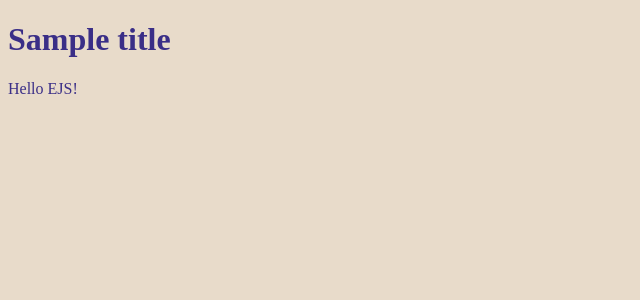
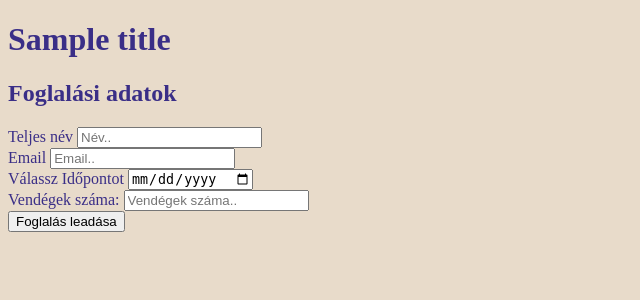
Before and after one commit to ATTHENDRE/SSRDolgozat, a Node project: template views/index.ejs in a window 1280 px wide. Shown: the top 300 px of the page, without its empty margins (0-640 px from the left). Run offline with Node 20 templates, Linux system fonts and the light colour scheme; the template is opened without the code that fills it: most values are stand-ins (such as "Sample title", 1, 10 or a date in 2020).

Commit message:
Kész a feladat:)

```diff
--- a/package.json
+++ b/package.json
@@ -25,7 +25,9 @@
     "@nestjs/common": "^12.0.1",
     "@nestjs/core": "^12.0.1",
     "@nestjs/platform-express": "^12.0.1",
+    "bootstrap": "^5.3.9",
     "ejs": "^6.0.1",
+    "mysql2": "^3.24.6",
     "reflect-metadata": "^0.2.2",
     "rxjs": "^7.8.1"
   },
--- /dev/null
+++ b/src/FoglalasokDTO.dto.ts
@@ -0,0 +1,6 @@
+export class FoglalasDTO {
+    name : string;
+    email : string;
+    startDate : Date;
+    guests : number
+}
--- a/views/index.ejs
+++ b/views/index.ejs
@@ -1,15 +1,54 @@
 <!DOCTYPE html>
-<html lang="en">
+<html lang="hu">
 <head>
     <meta charset="UTF-8">
     <meta name="viewport" content="width=device-width, initial-scale=1.0">
-    <title>
-        <%= title %>
-    </title>
+    <title><%= title %></title>
     <link rel="stylesheet" href="/style.css">
 </head>
-<body>
-    <h1><%= title %></h1>
-    Hello EJS!
+<body class="bg-light py-5">
+
+    <div class="container main-container" style="max-width: 900px;">
+        <h1 class="text-center mb-4 text-primary fw-bold"><%= title %></h1>
+
+
+        <form id="foglalasForm" action="/ujFoglalas" method="POST">
+
+            <div class="card shadow-sm mb-4">
+                <div class="card-body">
+                    <h2 class="card-title h4 mb-3 text-secondary">Foglalási adatok</h2>
+                    <div class="row g-3">
+                        <div class="col-md-6">
+                            <label for="name" class="form-label fw-medium">Teljes név</label>
+
+                            <input type="text" class="form-control" id="name" name="name" placeholder="Név.." required>
+                        </div>
+                        <div class="col-md-6">
+                            <label for="email" class="form-label fw-medium">Email</label>
+
+                            <input type="text" class="form-control" id="email" name="email" placeholder="Email.." required>
+                        </div>
+                        <div class="col-md-6">
+                            <label for="startDate" class="form-label fw-medium">Válassz Időpontot</label>
+
+                            <input type="date" class="form-control" id="startDate" name="startDate" required>
+                        </div>
+                        <div class="col-md-6">
+                            <label for="guests" class="form-label fw-medium">Vendégek száma: </label>
+
+                            <input type="number" class="form-control" id="guests" name="guests" placeholder="Vendégek száma.." required>
+                        </div>
+                    </div>
+                </div>
+            </div>
+
+
+            <div class="d-grid gap-2 col-md-6 mx-auto mt-4">
+                <button type="submit" class="btn btn-primary btn-lg shadow-sm fw-bold py-3">Foglalás leadása</button>
+            </div>
+
+        </form>
+    </div>
+
 </body>
 </html>
```
Also changed, not shown: src/app.controller.ts (+37 -2 lines), src/app.service.ts (+19 -0 lines), views/ujFoglalas.ejs (added, +17 -0 lines), 1 other file.
